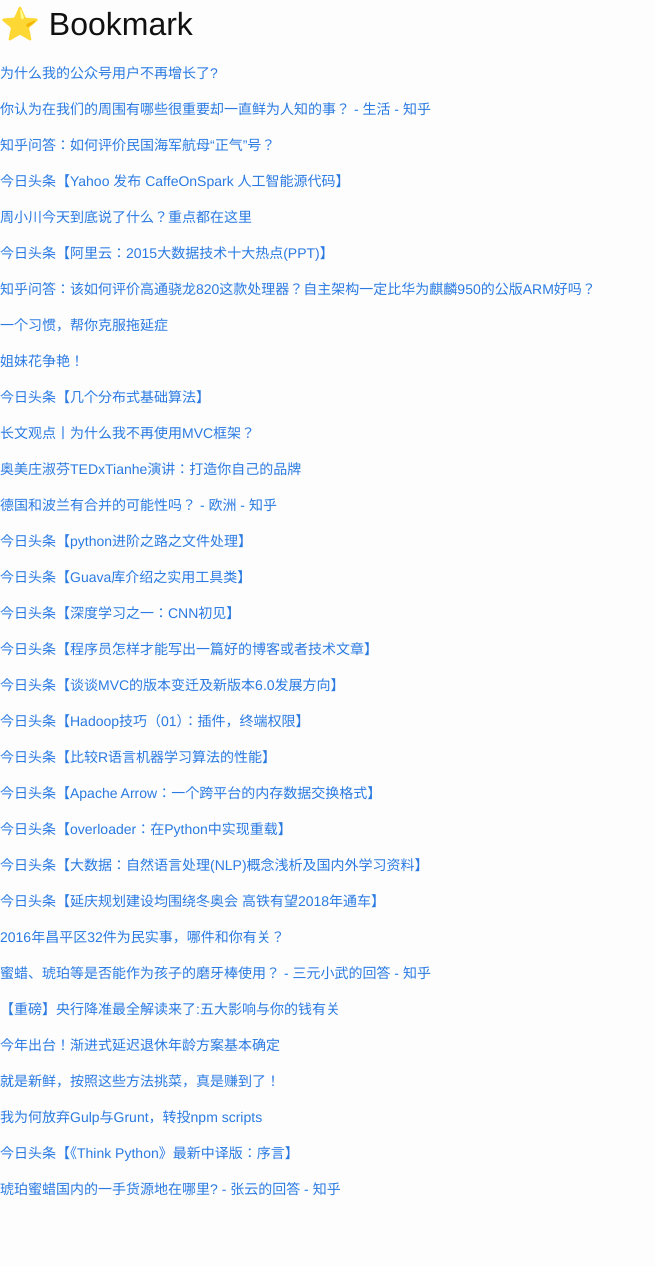
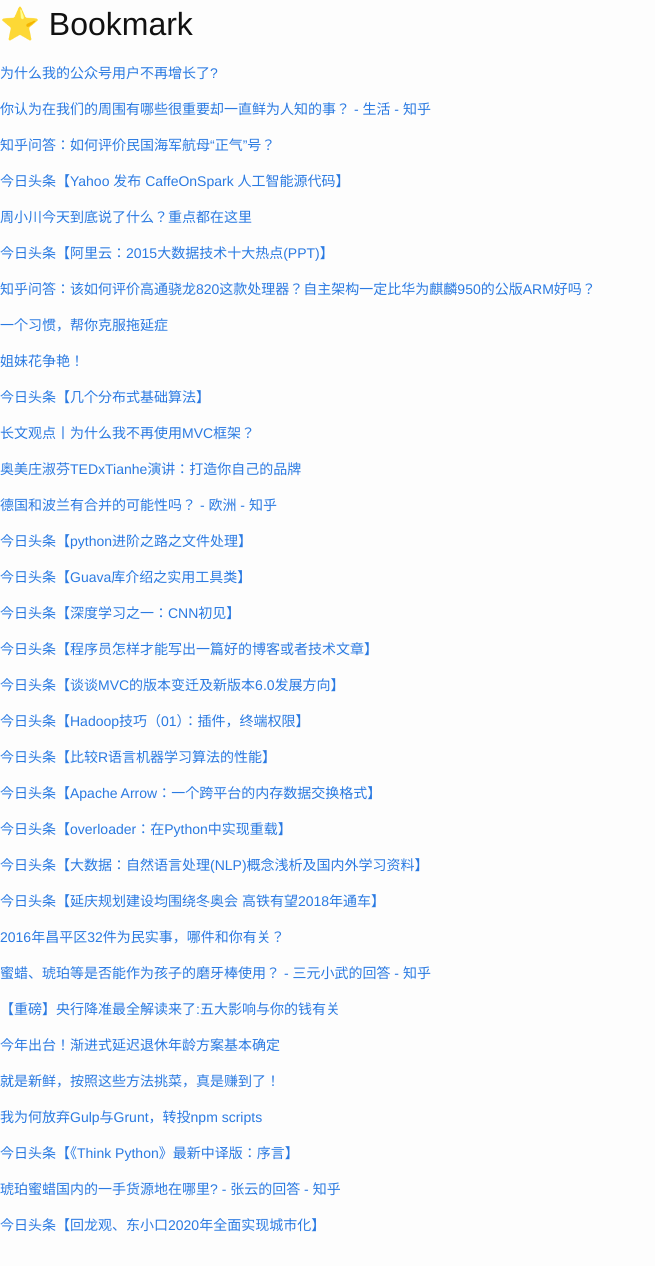
Before and after one commit to cnwarden/cnwarden.github.io, a Jekyll site: the page built from fav/index.md, in a window 1280 px wide. Shown: the whole page, without its empty margins (0-655 px from the left). Built offline with Jekyll 4.4.1, drawn with Linux system fonts in a browser that asks for light colours; emoji names are drawn with the system emoji font; before the commit the page ends 1230 px from its top, so only the background shows below that.

Commit message:
auto commit

```diff
--- a/fav/index.md
+++ b/fav/index.md
@@ -68,3 +68,5 @@ title:  fav
 [今日头条【《Think Python》最新中译版：序言】](http://toutiao.com/item/6256590077120479745/?iid=3578109516&app=news_article&tt_from=android_share&utm_source=email&utm_medium=toutiao_android&utm_campaign=client_share)
 
 [琥珀蜜蜡国内的一手货源地在哪里? - 张云的回答 - 知乎](http://www.zhihu.com/question/21350613/answer/37213505)
+
+[今日头条【回龙观、东小口2020年全面实现城市化】](http://toutiao.com/item/6256804680945369602/?iid=3578109516&app=news_article&tt_from=android_share&utm_source=email&utm_medium=toutiao_android&utm_campaign=client_share)
```
